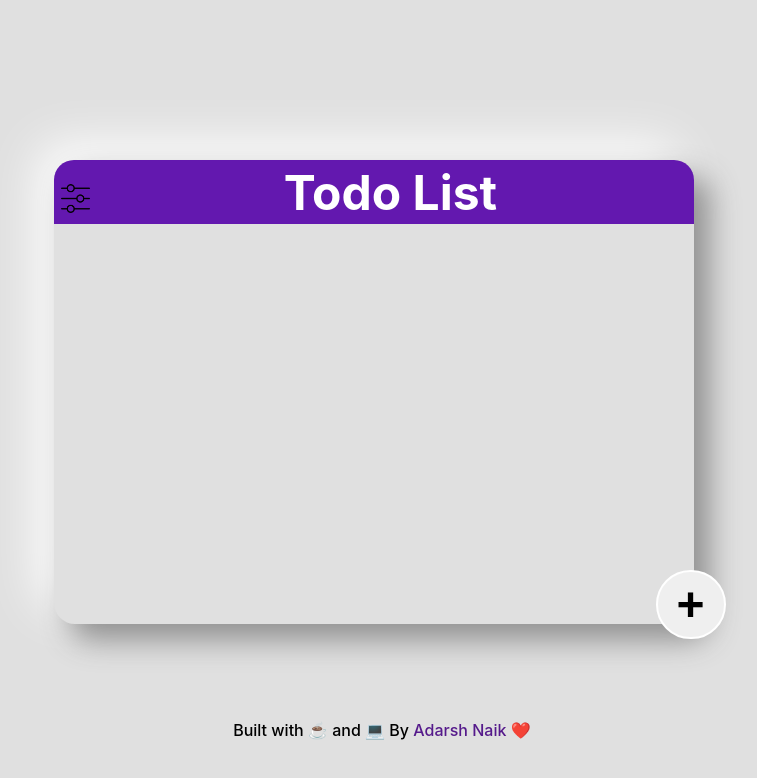
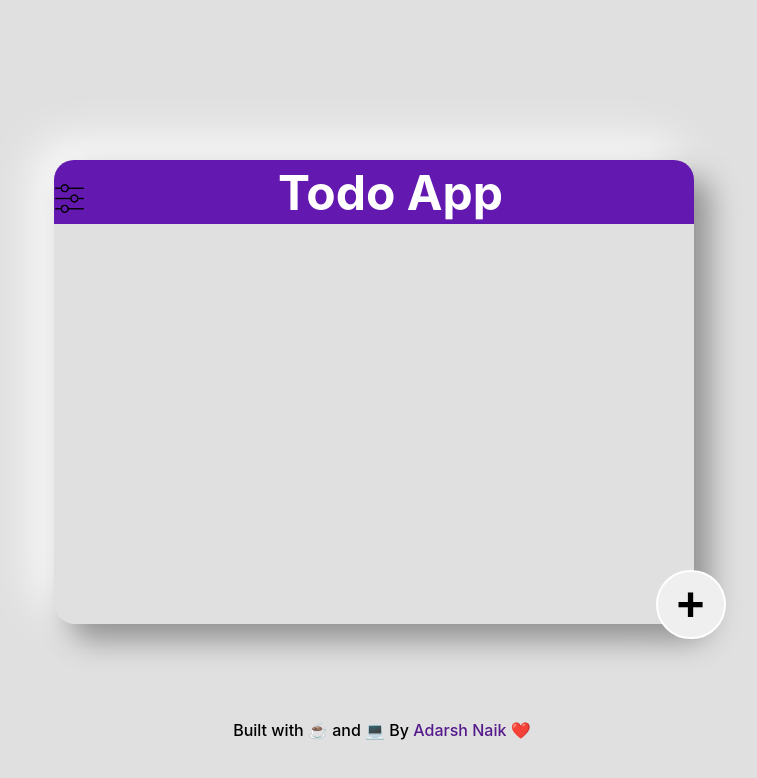
Before and after one commit to AdarshNaikDev/simple-todo, a React (Create React App) app: page / in a window 1280 px wide. Shown: the top 778 px of the page, without its empty margins (266-1023 px from the left). Built offline with nearby package versions, Linux system fonts and the light colour scheme.

Commit message:
changed title

```diff
--- a/src/App.js
+++ b/src/App.js
@@ -88,7 +88,7 @@
 
           <img onClick={dropdownHandler} className="filter-icon" src={require('./asset/filter.png')}></img>
 
-          <h1 className="todo-title">Todo List</h1>
+          <h1 className="todo-title">Todo App</h1>
         </div>
         <div className="todo-container">
         <div className={dropdown? 'dropdown-visible': 'dropdown-invisible'}>
```
